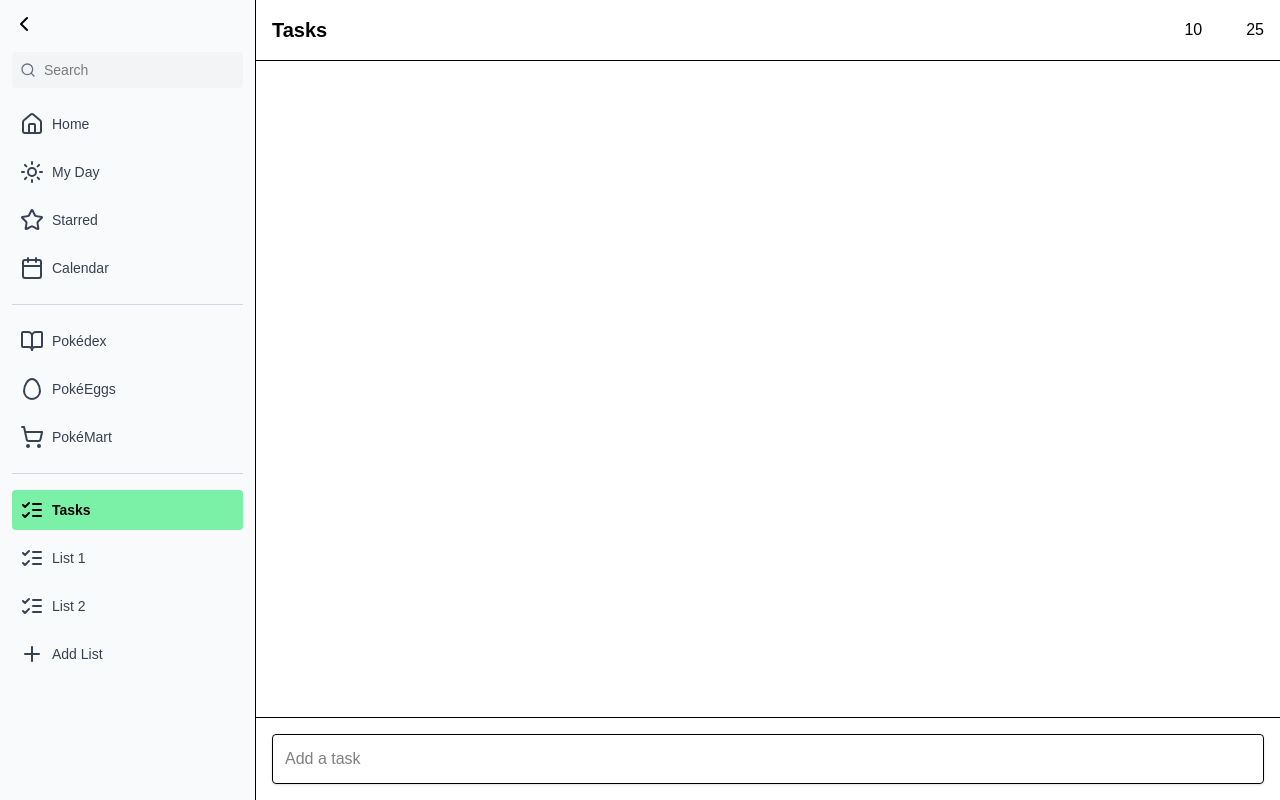
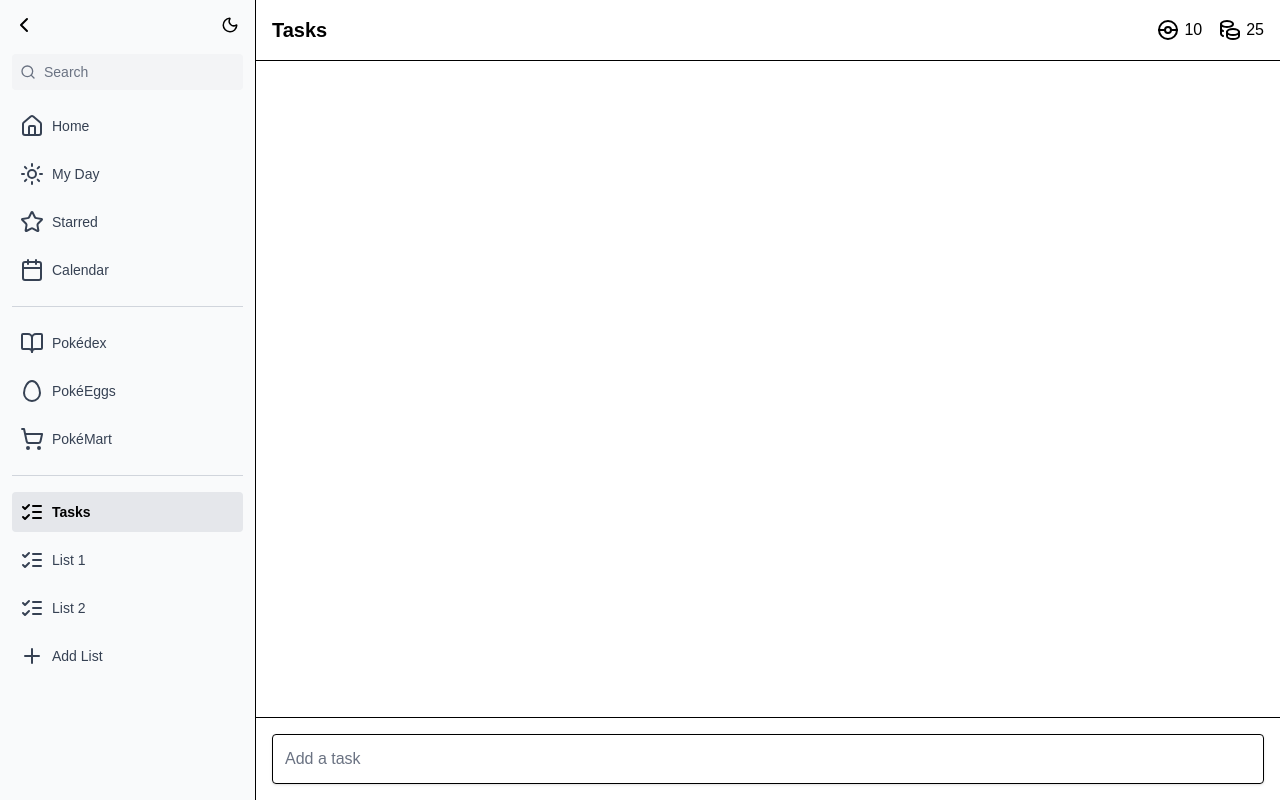
Before and after one commit to tammypaws404/pokemon-todo, a Next.js app: page /tasks in a window 1280 px wide. Built offline with nearby package versions, Linux system fonts and the light colour scheme.

Commit message:
feat: Add dark/light mode toggle

```diff
--- a/package.json
+++ b/package.json
@@ -9,6 +9,7 @@
     "lint": "next lint"
   },
   "dependencies": {
+    "@tabler/icons-react": "^3.34.0",
     "lucide-react": "^0.525.0",
     "next": "15.3.4",
     "postcss": "^8.5.6",
--- a/src/app/globals.css
+++ b/src/app/globals.css
@@ -3,3 +3,5 @@
 body {
   font-family: Arial, Helvetica, sans-serif;
 }
+
+@custom-variant dark (&:where(.dark, .dark *));
--- a/src/components/Sidebar.tsx
+++ b/src/components/Sidebar.tsx
@@ -1,28 +1,31 @@
 'use client';
 
-import { useState } from 'react';
+import { useState, useEffect } from 'react';
 import { useResizableSidebar } from '@/hooks/useResizableSidebar';
 import Link from 'next/link';
 import {
-  Home,
-  Calendar,
-  Star,
-  Sun,
-  Search,
-  ChevronLeft,
-  ChevronRight,
-  Plus,
-  ListChecks,
-  Egg,
-  ShoppingCart,
-  BookOpen,
+  Home, Calendar, Star, Sun, Search, ChevronLeft, ChevronRight,
+  Plus, ListChecks, Egg, ShoppingCart, BookOpen, Moon
 } from 'lucide-react';
 
 export default function Sidebar() {
   const [open, setOpen] = useState(true);
+  const [darkMode, setDarkMode] = useState(false);
   const { sidebarRef, onMouseDown } = useResizableSidebar();
 
-  const toggle = () => setOpen(!open);
+  const toggleSidebar = () => setOpen(!open);
+
+  useEffect(() => {
+    // On mount, check current theme
+    const isDark = document.documentElement.classList.contains('dark');
+    setDarkMode(isDark);
+  }, []);
+
+  const toggleTheme = () => {
+    const html = document.documentElement;
+    html.classList.toggle('dark');
+    setDarkMode(html.classList.contains('dark'));
+  };
 
   return (
     <aside
@@ -36,11 +39,21 @@ export default function Sidebar() {
         className="absolute top-0 right-0 h-full w-1 cursor-ew-resize z-50"
       />
 
-      {/* Collapse Button */}
+      {/* Collapse Button + Theme Toggle */}
       <div className="flex justify-between items-center mb-4">
-        <button onClick={toggle}>
+        <button onClick={toggleSidebar}>
           {open ? <ChevronLeft /> : <ChevronRight />}
         </button>
+
+        {open && (
+          <button
+            onClick={toggleTheme}
+            className="p-1 rounded hover:bg-gray-200 dark:hover:bg-gray-700"
+            title="Toggle Theme"
+          >
+            {darkMode ? <Sun size={18} /> : <Moon size={18} />}
+          </button>
+        )}
       </div>
 
       {/* Search Bar */}
@@ -54,7 +67,7 @@ export default function Sidebar() {
           <input
             type="text"
             placeholder="Search"
-            className="bg-transparent outline-none text-sm flex-1"
+            className="bg-transparent outline-none text-sm flex-1 placeholder-gray-500 dark:placeholder-gray-400"
           />
         )}
       </div>
@@ -109,7 +122,7 @@ function SidebarItem({
     <Link
       href={href}
       className={`flex items-center w-full gap-2 px-2 py-2 rounded transition-colors hover:no-underline
-        ${isActive ? 'bg-green-300 dark:bg-gray-700 font-semibold' : 'text-gray-700 dark:text-gray-200 hover:bg-green-200 dark:hover:bg-gray-700'}
+        ${isActive ? 'bg-gray-200 dark:bg-gray-700 font-semibold' : 'text-gray-700 dark:text-gray-200 hover:bg-gray-200 dark:hover:bg-gray-700'}
       `}
     >
       {icon}
--- a/src/components/StatusBar.tsx
+++ b/src/components/StatusBar.tsx
@@ -1,4 +1,5 @@
 'use client';
+import { IconPokeball, IconCoins } from '@tabler/icons-react';
 
 export default function StatusBar() {
   return (
@@ -9,11 +10,11 @@ export default function StatusBar() {
       {/* Pokeball + Coin */}
       <div className="flex items-center gap-4">
         <div className="flex items-center gap-1">
-          <img src="/images/pokeball.png" alt="Pokémon" className="w-6 h-6 filter invert brightness-0" />
+          <IconPokeball className="w-6 h-6 text-black dark:text-white" />
           <span>10</span>
         </div>
         <div className="flex items-center gap-1">
-          <img src="/images/coins.png" alt="Coins" className="w-6 h-6 filter invert brightness-0" />
+        <IconCoins className="w-6 h-6 text-black dark:text-white" />
           <span>25</span>
         </div>
       </div>
--- a/src/components/TaskPageView.tsx
+++ b/src/components/TaskPageView.tsx
@@ -83,7 +83,8 @@ export default function TaskPageView({ tasks, setTasks, title, filter }: Props)
                   setInput('');
                 }
               }}
-              className="w-full p-3 border rounded shadow-sm focus:outline-none focus:ring-2 focus:ring-green-400"
+              className="w-full p-3 border rounded shadow-sm focus:outline-none focus:ring-2
+              focus:ring-gray-400 placeholder-gray-500 dark:placeholder-gray-400"
             />
           </div>
 
```
Also changed, not shown: 1 other file (tests, documents, lock files or other folders).
